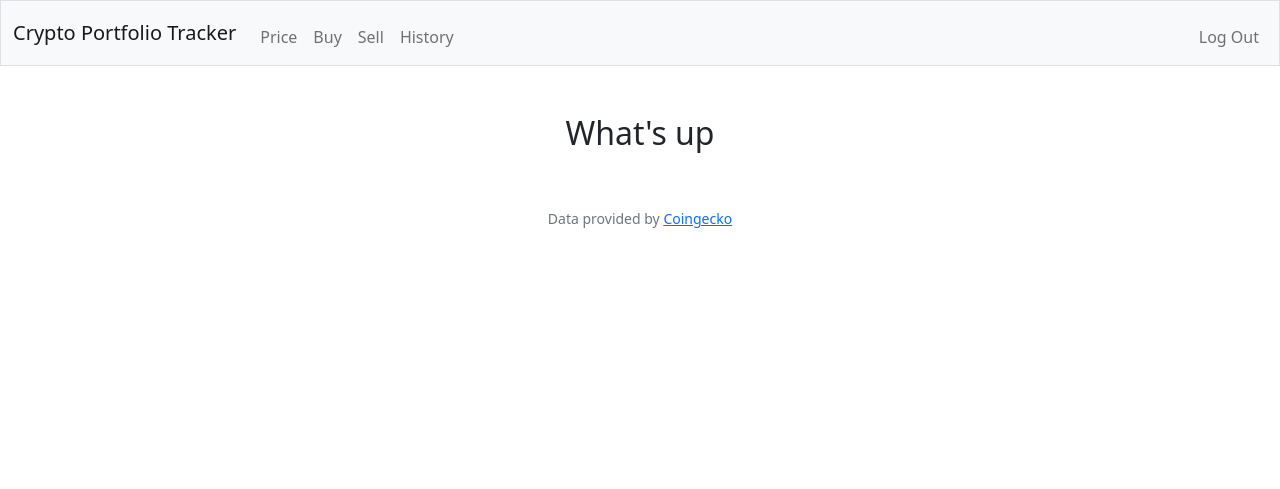
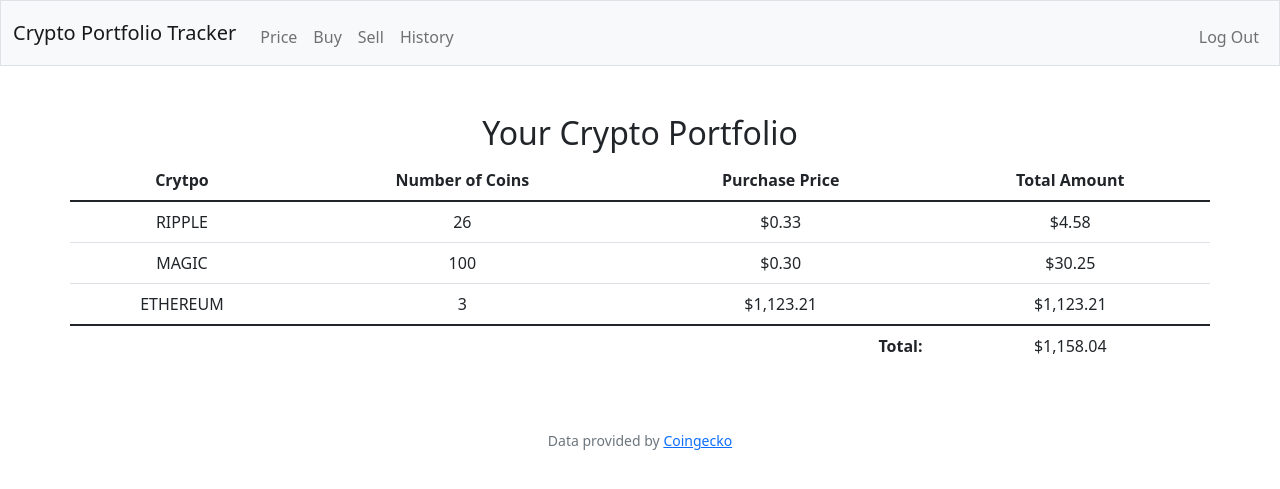
Before and after one commit to michaelshimeles/Crypto-Portfolio-Tracker, a Flask app: page / in a window 1280 px wide. Shown: the top 489 px of the page. Run offline with Flask 2, Linux system fonts and the light colour scheme; a user stored in the database is signed in; some libraries are stand-ins or nearby versions.

Commit message:
Index page shows table breakdown of portfolio and history page shows transactions

```diff
--- a/app.py
+++ b/app.py
@@ -43,7 +43,13 @@ def after_request(response):
 @app.route("/")
 @login_required
 def index():
-    return render_template("index.html")
+
+    crypto_portfolio = db.execute("SELECT * FROM crypto_portfolio WHERE user_id = ?", session["user_id"])
+
+    total_value = db.execute("SELECT SUM(total_amount) FROM crypto_portfolio WHERE user_id = ?", session["user_id"])
+    total_value = total_value[0]['SUM(total_amount)']
+
+    return render_template("index.html", crypto_portfolio=crypto_portfolio, total_value=total_value)
 
 
 @app.route("/price", methods=["GET", "POST"])
@@ -140,6 +146,12 @@ def sell():
 
         return redirect("/")
 
+@app.route("/history")
+@login_required
+def history():
+    if request.method == "GET":
+        txs = db.execute("SELECT * FROM crypto_txs WHERE user_id = ?", session["user_id"])
+        return render_template("history.html", txs=txs)
 
 @app.route("/login", methods=["GET", "POST"])
 def login():
--- a/templates/index.html
+++ b/templates/index.html
@@ -1,9 +1,37 @@
 {% extends "layout.html" %}
 
 {% block title %}
-Register
+Portfolio
 {% endblock %}
 
 {% block main %}
-<h2>What's up</h2>
+<!-- Create table using for loop -->
+<h2 class="container">Your Crypto Portfolio</h2>
+<table class="table container">
+    <thead>
+        <tr>
+            <th scope="col">Crytpo</th>
+            <th scope="col">Number of Coins</th>
+            <th scope="col">Purchase Price</th>
+            <th scope="col">Total Amount</th>
+        </tr>
+    </thead>
+    <tbody>
+        {% for portfolio in crypto_portfolio %}
+        <tr>
+            <!-- uppercase text row -->
+            <td style="text-transform:uppercase">{{ portfolio.crypto }}</td>
+            <td>{{ portfolio.num_of_coins }}</td>
+            <td>{{ portfolio.price_per_coin | usd }}</td>
+            <td>{{ portfolio.total_amount | usd }}</td>
+        </tr>
+        {% endfor %}
+    <tfoot>
+        <tr>
+            <td class="border-0 fw-bold text-end" colspan="3" >Total:</td>
+            <td class="border-0">{{ total_value | usd }}</th>
+        </tr>
+    </tfoot>
+    </tbody>
+</table>
 {% endblock %}
```
Also changed, not shown: templates/history.html (+33 -0 lines), crypto.db.
